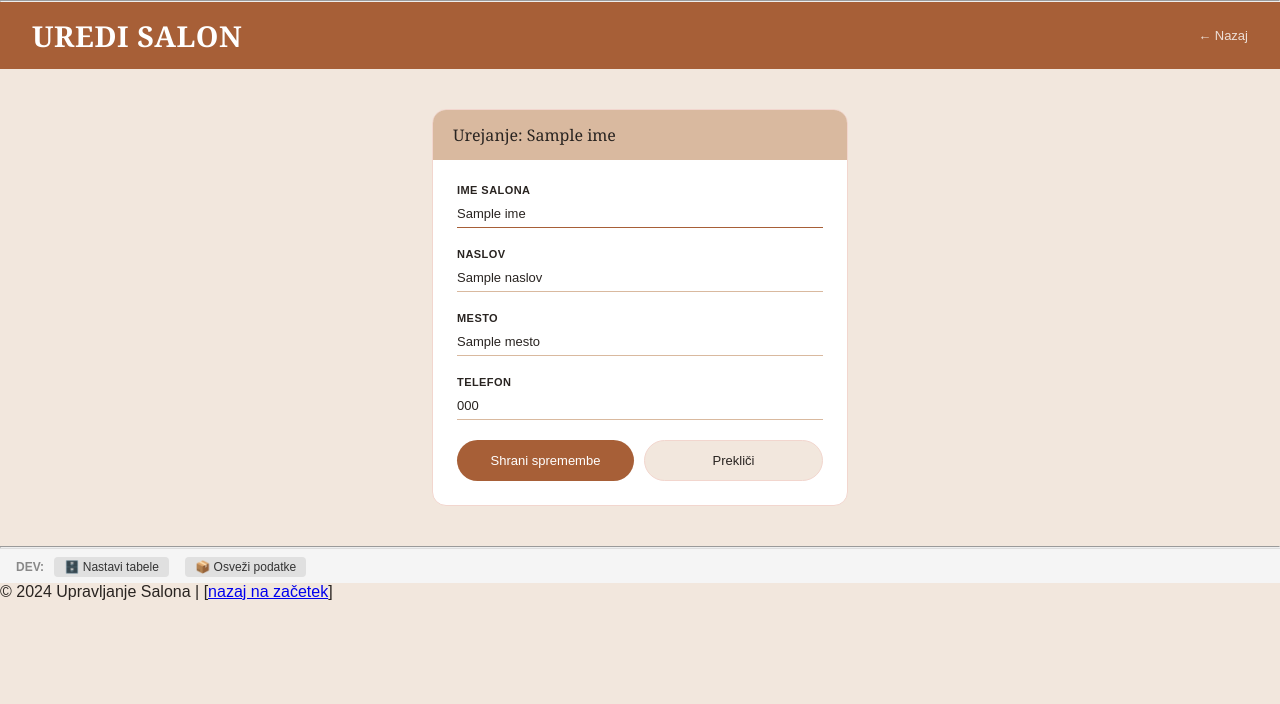
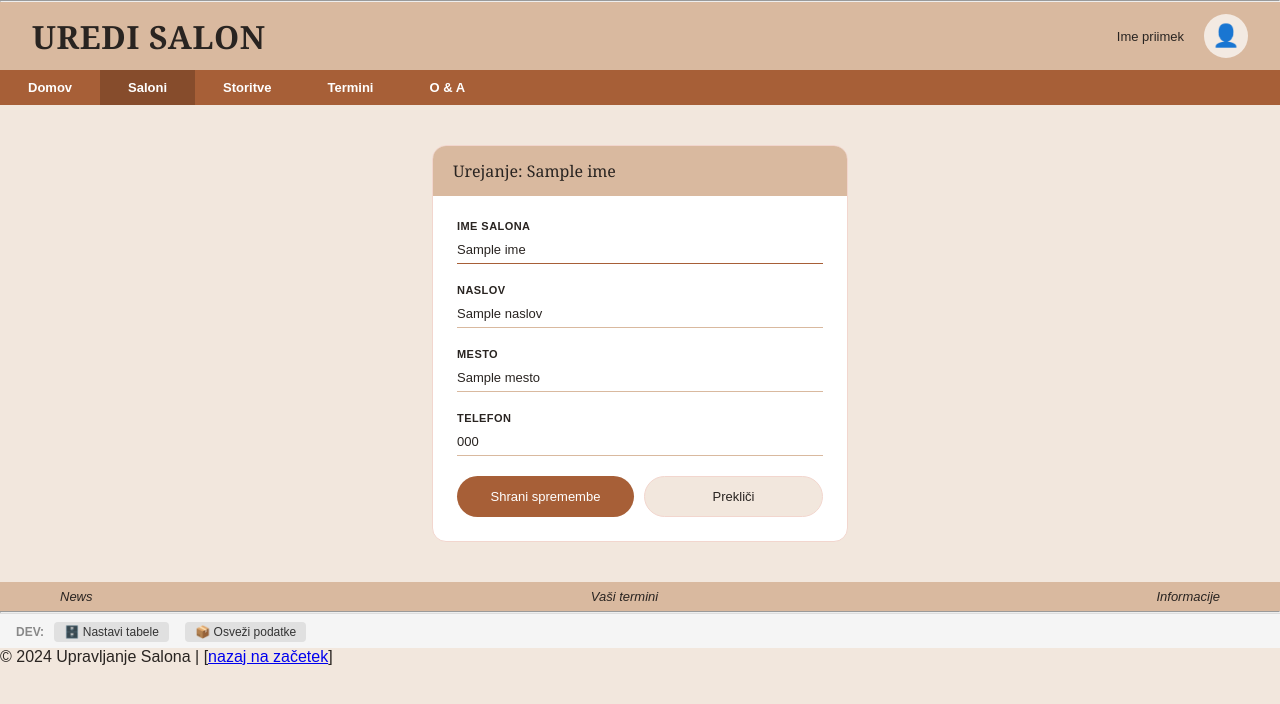
Before and after one commit to TadejSmells/OMEGA, a Flask app: template src/templates/uredi_salon.html in a window 1280 px wide. Shown: the part 18-722 px from the top of the page. Run offline with Flask 3, Linux system fonts and the light colour scheme; the template is opened without the code that fills it: most values are stand-ins (such as "Sample title", 1, 10 or a date in 2020); some libraries are stand-ins or nearby versions.

Commit message:
dodatek nav bara

```diff
--- a/src/templates/uredi_salon.html
+++ b/src/templates/uredi_salon.html
@@ -13,13 +13,29 @@
     body { font-family: var(--font-body); background: var(--light); color: var(--dark); }
 
     .page-header {
-        background: var(--brown); padding: 14px 32px;
+        background: var(--beige); padding: 12px 32px;
         display: flex; align-items: center; justify-content: space-between;
     }
     .page-header-title {
-        font-family: var(--font-head); font-size: 1.8rem; font-weight: 700;
-        color: white; letter-spacing: 0.02em;
+        font-family: var(--font-head); font-size: 2rem; font-weight: 700;
+        color: var(--dark); letter-spacing: 0.02em;
     }
+    .header-right { display: flex; align-items: center; gap: 20px; }
+    .header-username { font-size: 13px; color: var(--dark); }
+    .user-avatar {
+        width: 44px; height: 44px; border-radius: 50%;
+        background: rgba(255,255,255,0.7);
+        display: flex; align-items: center; justify-content: center;
+        text-decoration: none; font-size: 22px; color: var(--beige);
+    }
+
+    .navbar { background: var(--brown); display: flex; }
+    .navbar a {
+        font-size: 13px; color: var(--white); text-decoration: none;
+        padding: 10px 28px; display: block; font-weight: 600;
+    }
+    .navbar a.active { background: rgba(0,0,0,0.2); }
+    .navbar a:hover { background: rgba(0,0,0,0.15); }
 
     .vsebina { padding: 40px 32px; max-width: 480px; margin: 0 auto; }
 
@@ -62,12 +78,32 @@
         text-decoration: none; text-align: center; transition: background 0.2s;
     }
     .cancel-btn:hover { background: var(--peach); }
+
+    .nav-footer {
+        background: var(--beige); padding: 7px 60px;
+        display: flex; justify-content: space-between;
+    }
+    .nav-footer a {
+        font-size: 13px; color: var(--dark); text-decoration: none; font-style: italic;
+    }
+    .nav-footer a:hover { text-decoration: underline; }
 </style>
 
 <div class="page-header">
     <div class="page-header-title">UREDI SALON</div>
-    <a href="/saloni" style="color:rgba(255,255,255,0.8);font-size:13px;text-decoration:none;">← Nazaj</a>
+    <div class="header-right">
+        <span class="header-username">{{ session.get("username") or "Ime priimek" }}</span>
+        <a href="/profil" class="user-avatar">&#128100;</a>
+    </div>
 </div>
+
+<nav class="navbar">
+    <a href="/">Domov</a>
+    <a href="/saloni" class="active">Saloni</a>
+    <a href="/storitve">Storitve</a>
+    <a href="/rezervacije">Termini</a>
+    <a href="/faq">O &amp; A</a>
+</nav>
 
 <div class="vsebina">
     <div class="form-panel">
@@ -112,4 +148,10 @@
         </div>
     </div>
 </div>
+
+<div class="nav-footer">
+    <a href="/faq">News</a>
+    <a href="/rezervacije">Vaši termini</a>
+    <a href="/saloni">Informacije</a>
+</div>
 {% endblock %}
```
